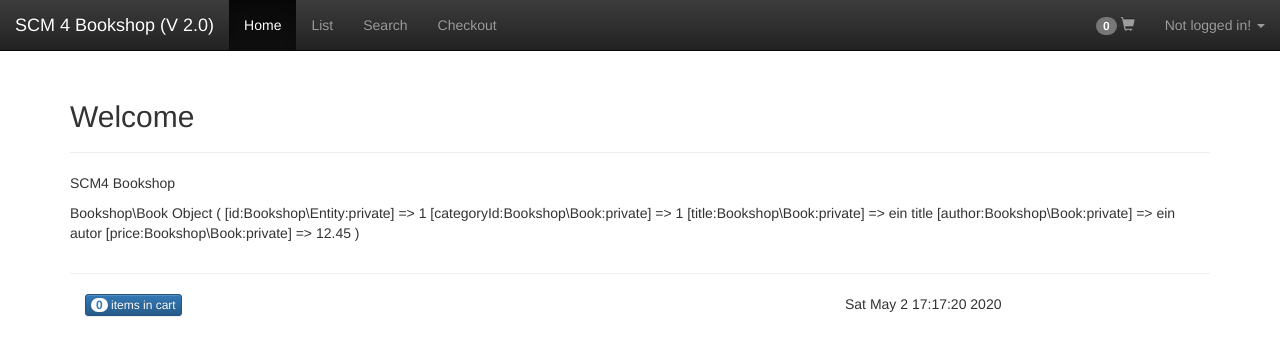
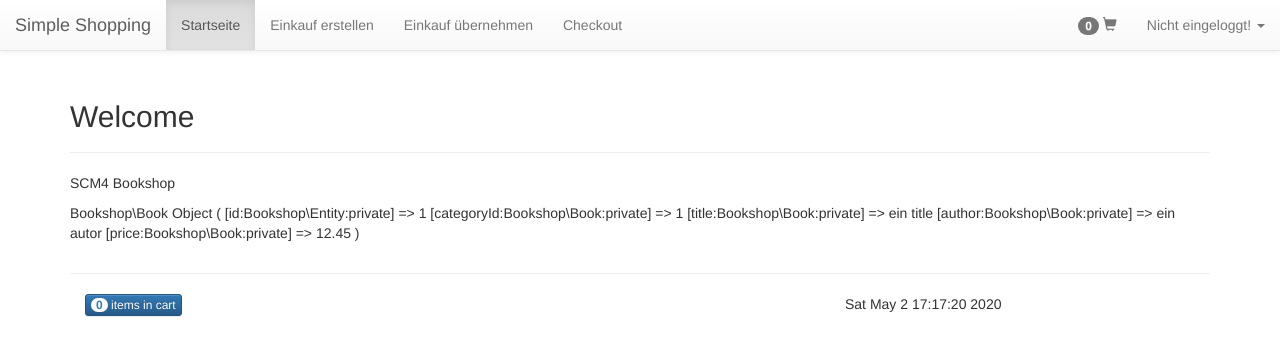
Before and after one commit to gotome/webshop, a PHP site: page / in a window 1280 px wide. Shown: the top 356 px of the page. Run offline with PHP 8.4, Linux system fonts and the light colour scheme; some libraries are stand-ins or nearby versions.

Commit message:
change navbar theme, add users, translate side into german language

```diff
--- a/sql/bookshop.sql
+++ b/sql/bookshop.sql
@@ -106,4 +106,5 @@ INSERT INTO books VALUES (16, 3, 'C Programming Language (2nd Edition)', 'Brian
 INSERT INTO books VALUES (27, 3, 'C++ Primer Plus (5th Edition)', 'Stephan Prata', ' 9780672326974', 36.94);
 INSERT INTO books VALUES (29, 3, 'The C++ Programming Language', 'Bjarne Stroustrup', '0201700735', 67.49);
 
-INSERT INTO users VALUES (1, 'scm4', 'a8af855d47d091f0376664fe588207f334cdad22');
+INSERT INTO users VALUES (1, 'Hilfesuchender', 'a8af855d47d091f0376664fe588207f334cdad22');
+INSERT INTO users VALUES (2, 'Freiwilliger', 'a8af855d47d091f0376664fe588207f234cdad22');
--- a/views/partials/header.php
+++ b/views/partials/header.php
@@ -1,5 +1,7 @@
 <?php
+
 use Bookshop\Util, Bookshop\AuthenticationManager, Bookshop\ShoppingCart;
+
 $user = AuthenticationManager::getAuthenticatedUser();
 $cartSize = ShoppingCart::size();
 
@@ -11,10 +13,11 @@ if (isset($_GET['errors'])) {
 
 <!DOCTYPE html>
 <html>
+
 <head>
     <meta charset="utf-8">
 
-    <title>SCM4 Book Shop</title>
+    <title>Simple Shopping</title>
     <meta name="viewport" content="width=device-width, initial-scale=1.0">
 
     <link href="assets/bootstrap/css/bootstrap.min.css" rel="stylesheet">
@@ -22,10 +25,10 @@ if (isset($_GET['errors'])) {
     <link href="assets/main.css" rel="stylesheet">
 
 </head>
+
 <body>
 
-
-<div class="navbar navbar-inverse navbar-fixed-top">
+    <div class="navbar navbar-default navbar-fixed-top">
         <div class="container-fluid">
             <!-- Brand and toggle get grouped for better mobile display -->
             <div class="navbar-header">
@@ -35,16 +38,15 @@ if (isset($_GET['errors'])) {
                     <span class="icon-bar"></span>
                     <span class="icon-bar"></span>
                 </button>
-            <a class="navbar-brand" href="/">SCM 4 Bookshop (V 2.0)</a>
+                <a class="navbar-brand">Simple Shopping</a>
             </div>
-
 
             <div class="navbar-collapse collapse" id="bs-navbar-collapse-1">
                 <ul class="nav navbar-nav">
-                <li  <?php if ($view === 'welcome') { ?>class="active"<?php } ?>><a href="index.php">Home</a></li>
-                <li <?php if ($view === 'list') { ?>class="active"<?php } ?>><a href="index.php?view=list">List</a></li>
-                <li  <?php if ($view === 'search') { ?>class="active"<?php } ?>><a href="index.php?view=search">Search</a></li>
-                <li  <?php if ($view === 'checkout') { ?>class="active"<?php } ?>><a href="index.php?view=checkout">Checkout</a></li>
+                    <li <?php if ($view === 'welcome') { ?>class="active" <?php } ?>><a href="index.php">Startseite</a></li>
+                    <li <?php if ($view === 'list') { ?>class="active" <?php } ?>><a href="index.php?view=list">Einkauf erstellen</a></li>
+                    <li <?php if ($view === 'search') { ?>class="active" <?php } ?>><a href="index.php?view=search">Einkauf übernehmen</a></li>
+                    <li <?php if ($view === 'checkout') { ?>class="active" <?php } ?>><a href="index.php?view=checkout">Checkout</a></li>
                 </ul>
                 <ul class="nav navbar-nav navbar-right login">
                     <li>
@@ -52,34 +54,37 @@ if (isset($_GET['errors'])) {
                             <span class="badge"><?php echo Util::escape($cartSize); ?></span> <span class="glyphicon glyphicon-shopping-cart" aria-hidden="true"></span></a>
                     </li>
                     <li class="dropdown">
-                    <?php  if ($user == null): ?>
+                        <?php if ($user == null) : ?>
                             <a href="#" class="dropdown-toggle" data-toggle="dropdown" role="button" aria-expanded="false">
-                            Not logged in!
+                                Nicht eingeloggt!
                                 <b class="caret"></b>
                             </a>
                             <ul class="dropdown-menu" role="menu">
                                 <li>
-                                <a href="index.php?view=login">Login now</a>
+                                    <a href="index.php?view=login">Einloggen</a>
                                 </li>
                             </ul>
-                    <?php else: ?>
+                        <?php else : ?>
                             <a href="#" class="dropdown-toggle" data-toggle="dropdown" role="button" aria-expanded="false">
-                  Logged in as  <span class="badge"><?php echo Util::escape($user->getUserName()); ?></span>
+                                Eingeloggt als: <span class="badge"><?php echo Util::escape($user->getUserName()); ?></span>
                                 <b class="caret"></b>
                             </a>
                             </a>
                             <ul class="dropdown-menu" role="menu">
                                 <li class="centered">
-                    <form method="post" action="<?php  echo Util::action(Bookshop\Controller::ACTION_LOGOUT); ?>">
+                                    <form method="post" action="<?php echo Util::action(Bookshop\Controller::ACTION_LOGOUT); ?>">
                                         <input class="btn btn-xs" role="button" type="submit" value="Logout" />
                                     </form>
                                 </li>
                             </ul>
                         <?php endif;  ?>
                     </li>
-            </ul> <!-- /. login -->
-        </div><!--/.nav-collapse -->
+                </ul>
+                <!-- /. login -->
+            </div>
+            <!--/.nav-collapse -->
         </div>
     </div>
+    <div class="container">
 
-<div class="container">
+</body>
```
Also changed, not shown: views/partials/footer.php (+4 -3 lines), package-lock.json (added). Lines whose indentation alone changed are shown as unchanged.
